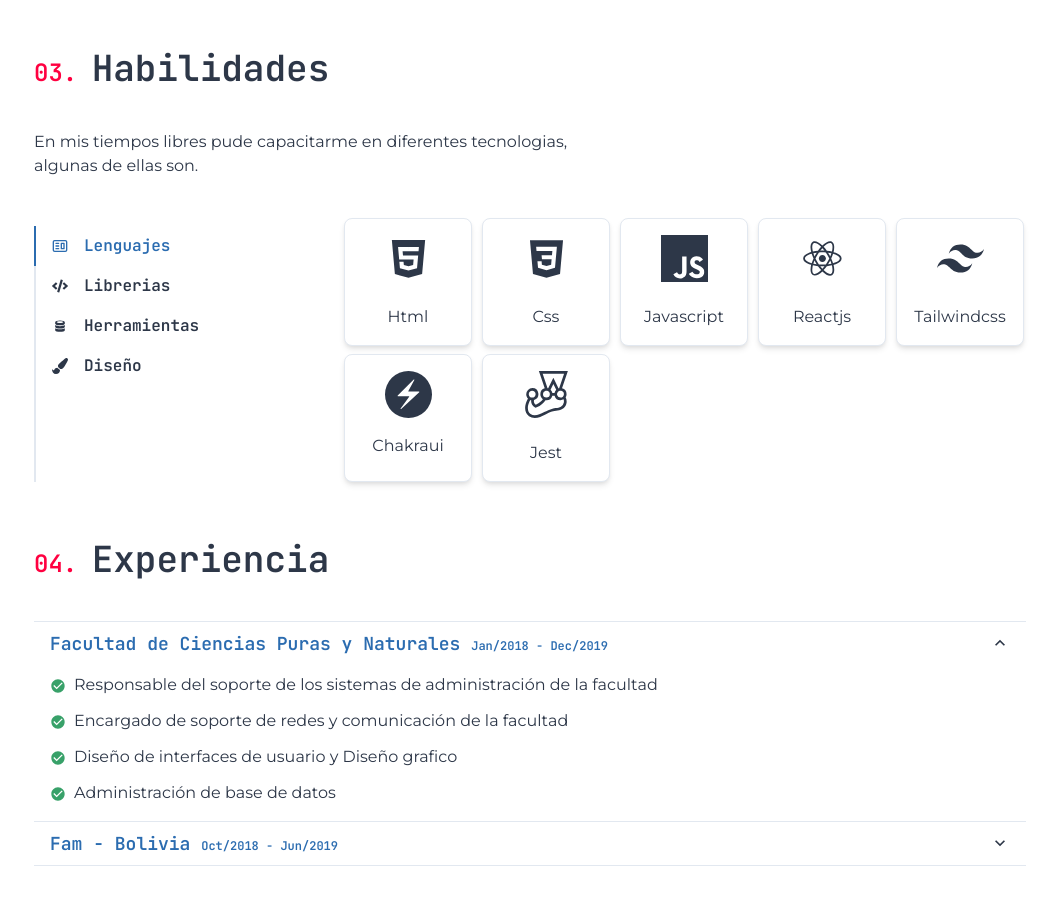
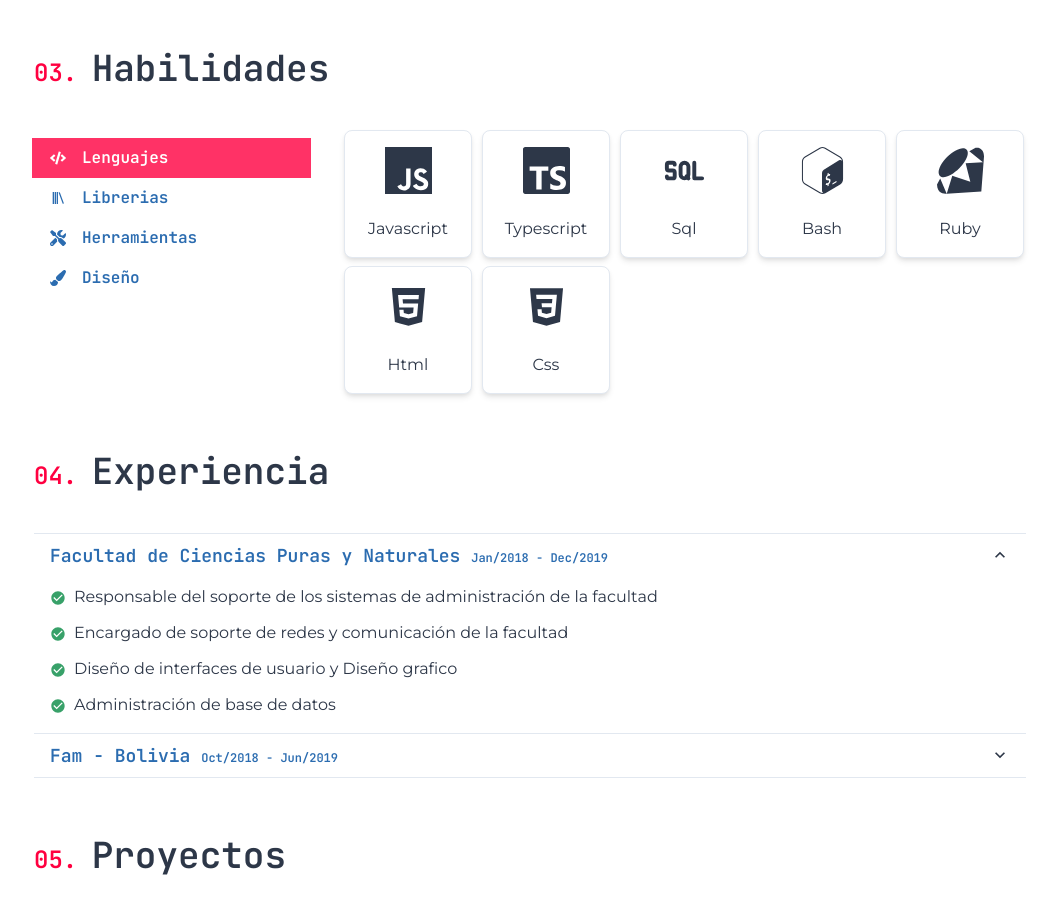
Before and after one commit to arielscc/myf, a Next.js app: page / in a window 1280 px wide. Shown: the part 1740-2654 px from the top of the page, without its empty margins (110-1167 px from the left). Built offline with nearby package versions, Linux system fonts and the light colour scheme; a web font is replaced by a local one.

Commit message:
feat: update skills section

```diff
--- a/sections/Skills.js
+++ b/sections/Skills.js
@@ -1,85 +1,112 @@
+import {
+  SimpleGrid,
+  Tab,
+  TabList,
+  TabPanel,
+  TabPanels,
+  Tabs,
+  Text,
+  useColorModeValue
+} from '@chakra-ui/react';
 import React, { useContext } from 'react';
-import {
-  Text,
-  Tabs,
-  TabList,
-  Tab,
-  TabPanels,
-  TabPanel,
-  useColorModeValue,
-  SimpleGrid,
-  Table,
-} from '@chakra-ui/react';
+import { BiLibrary, BiLogoAws } from 'react-icons/bi';
 import {
   DiCss3,
   DiHtml5,
   DiPhotoshop,
   DiReact,
-  DiTerminal,
-  DiDatabase,
+  DiTerminal
 } from 'react-icons/di';
+import { FaCode, FaPaintBrush, FaTools } from 'react-icons/fa';
+import { RiReactjsLine } from 'react-icons/ri';
 import {
   SiApollographql,
+  SiBitbucket,
+  SiDatagrip,
   SiDocker,
+  SiExpress,
   SiFigma,
   SiGit,
+  SiGithub,
+  SiGnubash,
   SiGraphql,
   SiInkscape,
   SiJavascript,
   SiJest,
   SiLaravel,
-  SiMysql,
-  SiNodeDotJs,
-  SiPhp,
-  SiPostgresql,
+  SiNextdotjs,
+  SiNodedotjs,
+  SiPostman,
+  SiReactquery,
+  SiRedux,
+  SiRuby,
+  SiRubyonrails,
+  SiSourcetree,
   SiTailwindcss,
-  SiVisualstudio,
+  SiTypescript,
+  SiVisualstudio
 } from 'react-icons/si';
-import { FaCode, FaPaintBrush, FaTools } from 'react-icons/fa';
-import { CgWebsite } from 'react-icons/cg';
+import { TbSql } from 'react-icons/tb';
+import Container from '../components/Container';
+import SkillCard from '../components/SkillCard';
+import AppContext from '../context/context';
 import Chakra from '../icons/Chakra';
-import SkillCard from '../components/SkillCard';
-import Container from '../components/Container';
-import AppContext from '../context/context';
+
+
+const data = {
+  languages: [
+    { title: 'javascript', Icon: SiJavascript },
+    { title: 'typescript', Icon: SiTypescript },
+    { title: 'sql', Icon: TbSql },
+    { title: 'bash', Icon: SiGnubash },
+    { title: 'ruby', Icon: SiRuby },
+    { title: 'html', Icon: DiHtml5 },
+    { title: 'css', Icon: DiCss3 },
+  ],
+  "libraries & frameworks": [
+    { title: 'reactjs', Icon: DiReact },
+    { title: 'react native', Icon: DiReact },
+    { title: 'redux', Icon: SiRedux },
+    { title: 'react query', Icon: SiReactquery },
+    { title: 'node', Icon: SiNodedotjs },
+    { title: 'nextjs', Icon: SiNextdotjs },
+    { title: 'tailwindcss', Icon: SiTailwindcss },
+    { title: 'chakra ui', Icon: Chakra },
+    { title: 'jest', Icon: SiJest },
+    { title: 'apollo', Icon: SiApollographql },
+    { title: 'graphql', Icon: SiGraphql },
+    { title: 'express', Icon: SiExpress },
+    { title: 'laravel', Icon: SiLaravel },
+    { title: 'ruby on rails', Icon: SiRubyonrails },
+
+  ],
+  tools: [
+    { title: 'git', Icon: SiGit },
+    { title: 'docker', Icon: SiDocker },
+    { title: 'terminal', Icon: DiTerminal },
+    { title: 'aws', Icon: BiLogoAws },
+    { title: 'vscode', Icon: SiVisualstudio },
+    { title: 'github', Icon: SiGithub },
+    { title: 'bitbucket', Icon: SiBitbucket },
+    { title: 'reactotron', Icon: RiReactjsLine },
+    { title: 'postman', Icon: SiPostman },
+    // { title: 'mixpanel', Icon: TbBrandMixpanel },
+    // { title: 'datadog', Icon: SiDatadog },
+    { title: 'sourcetree', Icon: SiSourcetree },
+    { title: 'data grip', Icon: SiDatagrip },
+  ],
+  design: [
+    { title: 'inkscape', Icon: SiInkscape },
+    { title: 'photoshop', Icon: DiPhotoshop },
+    { title: 'figma', Icon: SiFigma },
+  ]
+}
 
 const Skills = () => {
-  const data = {
-    frontend: [
-      { id: 1, title: 'html', Icon: DiHtml5 },
-      { id: 2, title: 'css', Icon: DiCss3 },
-      { id: 3, title: 'javascript', Icon: SiJavascript },
-      { id: 4, title: 'reactjs', Icon: DiReact },
-      { id: 5, title: 'tailwindcss', Icon: SiTailwindcss },
-      { id: 8, title: 'chakraui', Icon: Chakra },
-      { id: 7, title: 'jest', Icon: SiJest },
-    ],
-    backend: [
-      { id: 1, title: 'php', Icon: SiPhp },
-      { id: 2, title: 'laravel', Icon: SiLaravel },
-      { id: 4, title: 'node', Icon: SiNodeDotJs },
-      { id: 5, title: 'graphql', Icon: SiGraphql },
-      { id: 6, title: 'apollo', Icon: SiApollographql },
-    ],
-    databases: [
-      { id: 1, title: 'postgresql', Icon: SiPostgresql },
-      { id: 2, title: 'mysql', Icon: SiMysql },
-    ],
-    design: [
-      { id: 1, title: 'inkscape', Icon: SiInkscape },
-      { id: 2, title: 'photoshop', Icon: DiPhotoshop },
-      { id: 3, title: 'figma', Icon: SiFigma },
-    ],
-    tools: [
-      { id: 1, title: 'terminal', Icon: DiTerminal },
-      { id: 2, title: 'VSCode', Icon: SiVisualstudio },
-      { id: 3, title: 'git', Icon: SiGit },
-      { id: 4, title: 'docker', Icon: SiDocker },
-    ],
-  };
-  const tools = Object.keys(data);
+  const skillsList = Object.keys(data);
   const { skills } = useContext(AppContext);
   const { title, tabs, desc } = skills;
-  const icons = [CgWebsite, FaCode, DiDatabase, FaPaintBrush, FaTools];
+  const icons = [FaCode, BiLibrary, FaTools, FaPaintBrush];
   const headers = tabs.map((item, i) => ({
     id: i,
     name: item,
@@ -88,26 +115,27 @@ const Skills = () => {
 
   return (
     <Container title={title} index={3}>
-      <Text mt="10" maxW="xl">
-        {desc}
-      </Text>
       <Tabs
         w="full"
         bg={useColorModeValue('white', 'inherit')}
-        mt="10"
         orientation="vertical"
         justifyContent="space-between"
+        marginBottom={{ base: '8', md: '0' }}
       >
         <TabList
           mt="2"
           dir="vetical"
           fontFamily="jet"
-          w={{ base: '40%', md: 'xs' }}
+          w={{ base: '60%', md: 'sm' }}
+          border={0}
         >
           {headers.map(({ id, name, icon: Icon }) => (
             <Tab
               fontSize={['12px', 'md']}
+              textColor={useColorModeValue('blue.600', 'gray.400')}
               _focus={{ outline: 'none' }}
+              _selected={{ color: 'white', bg: 'tomato', opacity: '.8' }}
+              _active={{ bg: 'tomato', opacity: '0.7' }}
               justifyContent="left"
               key={id}
             >
@@ -119,8 +147,8 @@ const Skills = () => {
           ))}
         </TabList>
         <TabPanels>
-          {tools.map(tab => (
-            <TabPanel p={{ base: '0', md: 'inherit' }} key={tab}>
+          {skillsList.map((tab, index) => (
+            <TabPanel p={{ base: '0', md: 'inherit' }} key={index}>
               <SimpleGrid
                 gridTemplateColumns={{
                   base: 'repeat(auto-fill, minmax(70px,80px))',
@@ -129,8 +157,8 @@ const Skills = () => {
                 spacing={['1', '2']}
                 justifyContent="flex-end"
               >
-                {data[tab].map(item => (
-                  <SkillCard key={item.id} item={item} />
+                {data[tab].map((item, index) => (
+                  <SkillCard key={index} item={item} />
                 ))}
               </SimpleGrid>
             </TabPanel>
```
